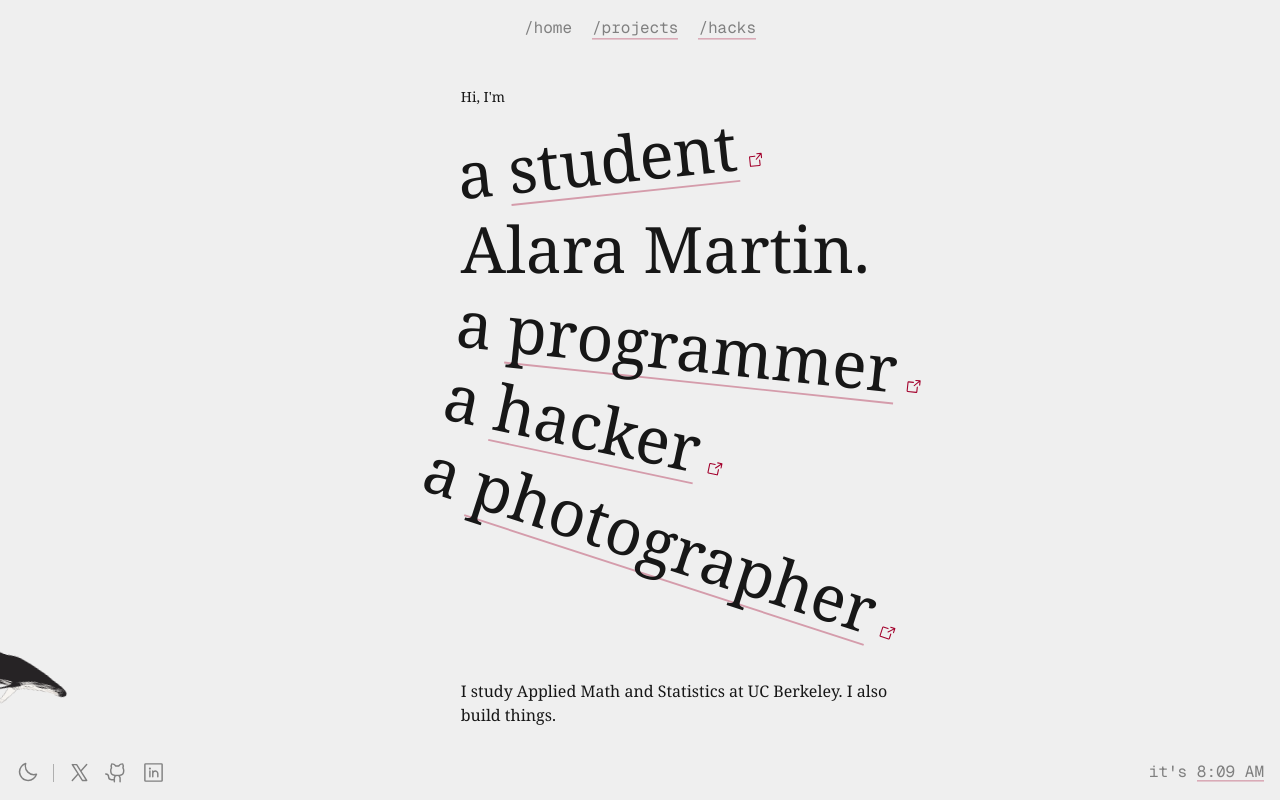
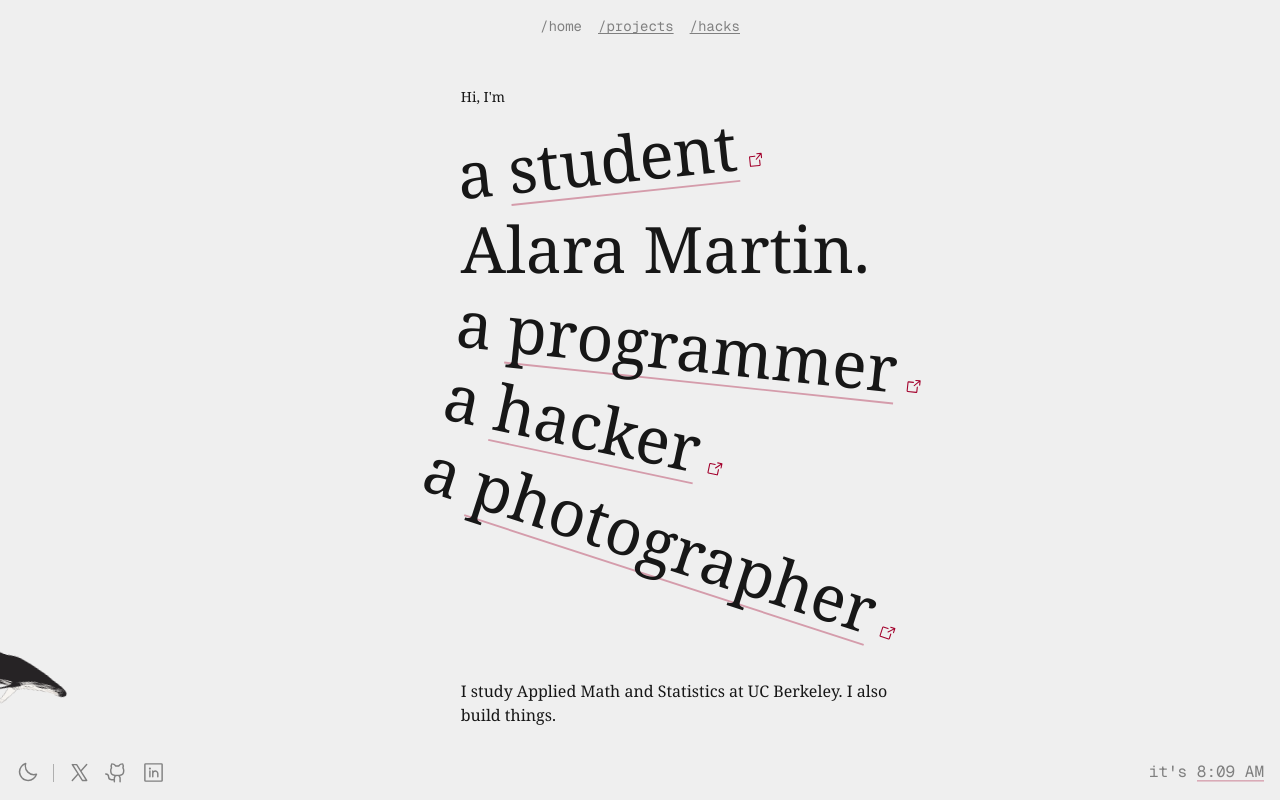
Before and after one commit to alaramartin/website-plain, a Next.js app: page / in a window 1280 px wide. Built offline with nearby package versions, Linux system fonts and the light colour scheme.

Commit message:
plainer, smaller nav links

```diff
--- a/src/app/Nav.tsx
+++ b/src/app/Nav.tsx
@@ -14,7 +14,7 @@ export default function Nav() {
     return (
         <nav
             data-whale-avoid
-            className="absolute left-1/2 top-4 flex -translate-x-1/2 gap-5 font-mono text-base text-[var(--muted)] opacity-70"
+            className="absolute left-1/2 top-4 flex -translate-x-1/2 gap-4 font-mono text-sm text-[var(--muted)] opacity-70"
         >
             {TABS.map(({ label, href }) => {
                 const current = pathname === href;
@@ -23,7 +23,7 @@ export default function Nav() {
                         key={href}
                         href={href}
                         aria-current={current ? "page" : undefined}
-                        className={current ? undefined : "link"}
+                        className={current ? undefined : "underline underline-offset-2"}
                     >
                         {label}
                     </Link>
```
